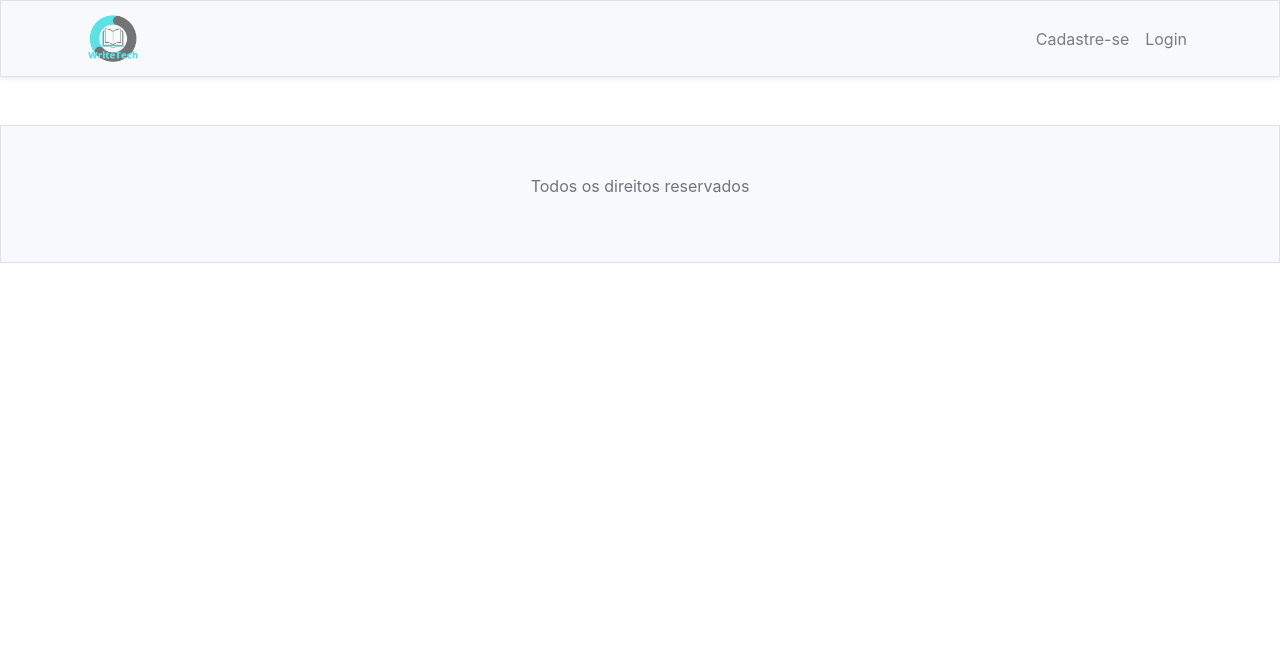
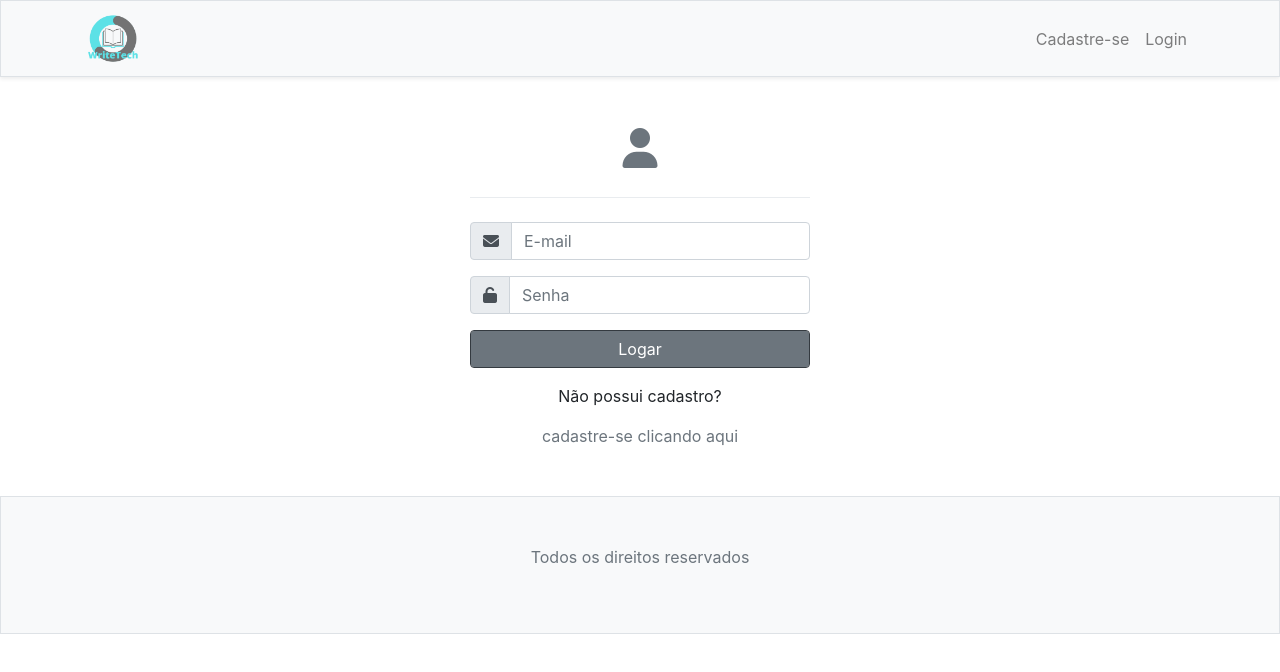
Before and after one commit to rafamioa/les-fatec, a React (Create React App) app in the folder les-frontend/: page /login in a window 1280 px wide. Shown: the top 672 px of the page. Built offline with nearby package versions, Linux system fonts and the light colour scheme.

Commit message:
Componente Login com sua respectiva rota

```diff
--- a/les-frontend/public/index.html
+++ b/les-frontend/public/index.html
@@ -24,6 +24,7 @@
       work correctly both with client-side routing and a non-root public URL.
       Learn how to configure a non-root public URL by running `npm run build`.
     -->
+    <script src='https://kit.fontawesome.com/a076d05399.js' crossorigin='anonymous'></script>
     <title>React App</title>
   </head>
   <body>
--- a/les-frontend/src/componentes/Footer/Footer.js
+++ b/les-frontend/src/componentes/Footer/Footer.js
@@ -4,8 +4,8 @@ import "./style.css";
 export default class Footer extends Component {
   render() {
     return (
-      <footer class="bg-light p-5 border mt-5">
-        <p class="text-secondary text-center">Todos os direitos reservados</p>
+      <footer className="bg-light p-5 border mt-5">
+        <p className="text-secondary text-center">Todos os direitos reservados</p>
       </footer>
     );
   }
--- /dev/null
+++ b/les-frontend/src/componentes/Login/Login.js
@@ -0,0 +1,65 @@
+import React, { Component } from "react";
+import { Link } from "react-router-dom";
+
+export default class Login extends Component {
+  render() {
+    return (
+      <div className="container mt-5">
+        <div className="offset-md-4 col-md-4">
+          <h1 className="text-center">
+            <i className="fa fa-user icone text-secondary"></i>
+          </h1>
+
+          <div className="dropdown-divider my-4"></div>
+          <form action="">
+            <div className="input-group">
+              <div className="input-group-prepend">
+                <div className="input-group-text">
+                  <i className="fa fa-envelope" />
+                </div>
+              </div>
+              <input
+                type="text"
+                className="form-control"
+                placeholder="E-mail"
+                name="email"
+                id="email"
+              />
+            </div>
+            <div className="input-group mt-3">
+              <div className="input-group-prepend">
+                <div className="input-group-text">
+                  <i className="fa fa-unlock-alt" />
+                </div>
+              </div>
+              <input
+                type="password"
+                className="form-control"
+                placeholder="Senha"
+                name="senha"
+                id="senha"
+              />
+            </div>
+            <div className="form-group mt-3">
+              <button
+                type="submit"
+                className="form-control btn btn-secondary border border-dark"
+                id="login"
+              >
+                Logar
+              </button>
+            </div>
+            <div className="form-group">
+              <p className="text-center">Não possui cadastro?</p>
+              <p className="text-center">
+                <Link to={"/cadastro"} className="text-secondary text-center">
+                  cadastre-se clicando aqui
+                </Link>
+              </p>
+            </div>
+          </form>
+        </div>
+      </div>
+    );
+  }
+}
--- a/les-frontend/src/rotas.js
+++ b/les-frontend/src/rotas.js
@@ -2,14 +2,15 @@ import React, { Component } from "react";
 import { BrowserRouter, Route } from "react-router-dom";
 import Navbar from "./componentes/Navbar/Navbar";
 import Footer from "./componentes/Footer/Footer";
+import Login from "./componentes/Login/Login";
 
 export default class Rotas extends Component {
   render() {
     return (
       <BrowserRouter>
         <Navbar />
-        <Route>
-
+        <Route path={"/login"}>
+          <Login />
         </Route>
         <Footer />
       </BrowserRouter>
```
Also changed, not shown: les-frontend/src/componentes/Login/style.css (added).
